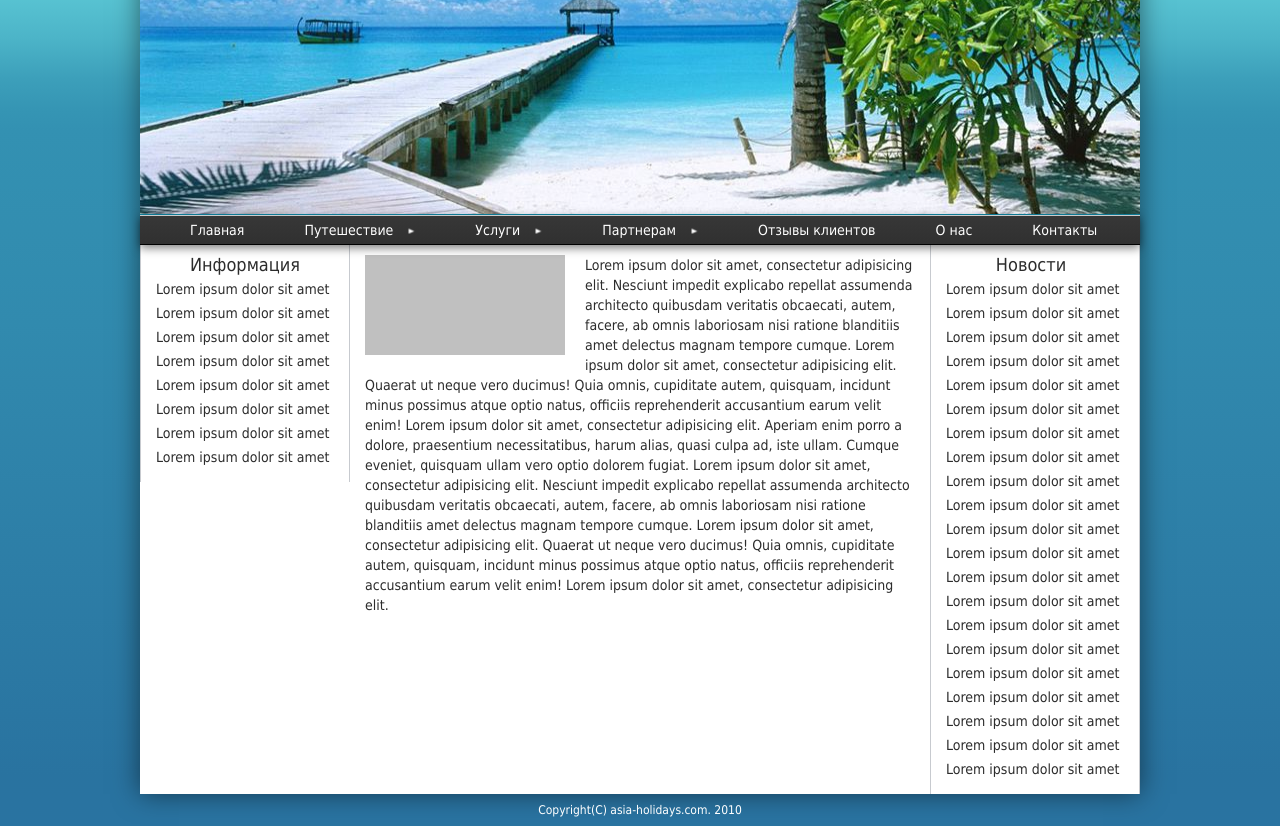
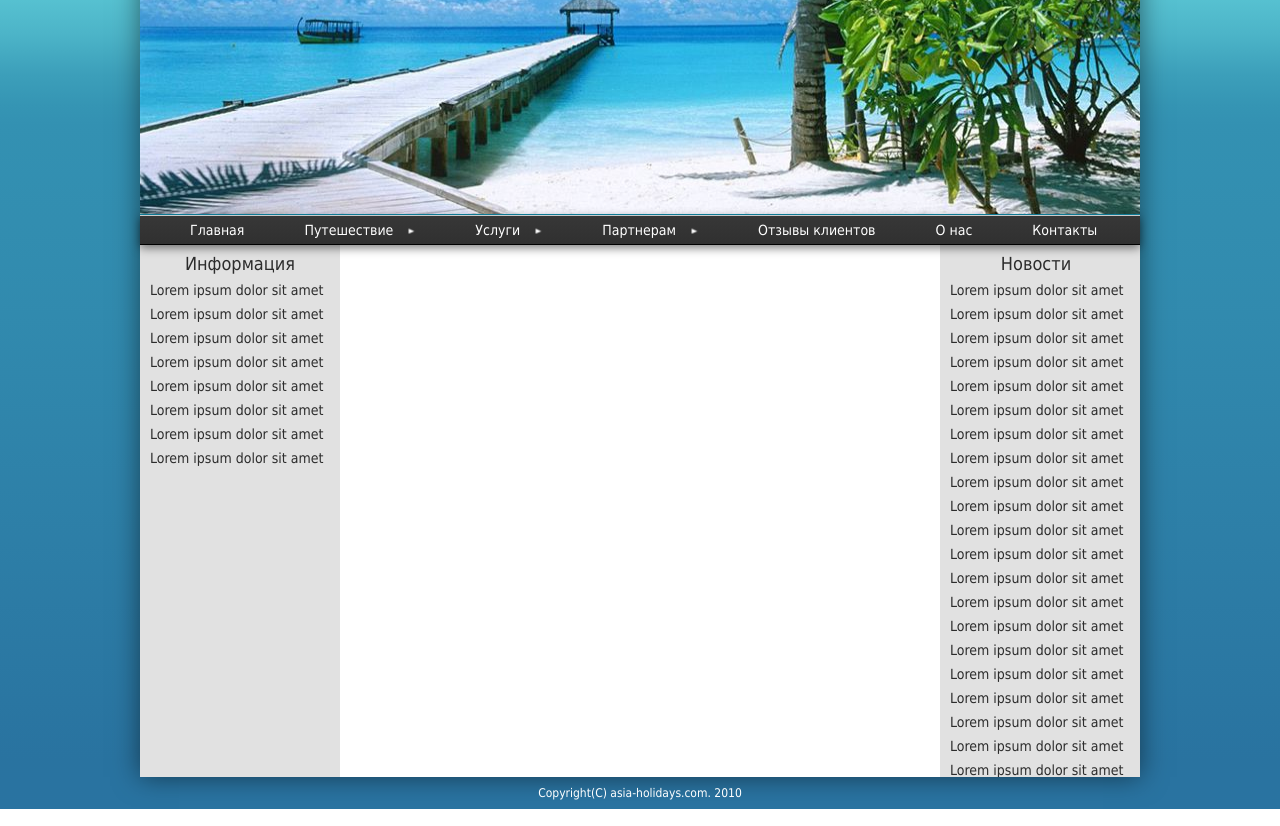
Before and after one commit to Gaydash/Gaydash.github.io, a plain HTML site: page Module4/index.html in a window 1280 px wide. Shown: the part 197-1023 px from the top of the page. Drawn offline with Linux system fonts and the light colour scheme.

Commit message:
block with same height

```diff
--- a/Module4/css/css.css
+++ b/Module4/css/css.css
@@ -1,7 +1,6 @@
 body{
     background-color: red;
     background: linear-gradient(to bottom, #318aa8 0%,#318aa8 3%,#77f0ff 3%,#48cde3 3%,#4fd1e5 5%,#6cdbea 7%,#88e3f0 9%,#ddf7fa 14%,#f3fcfe 17.6%,#ffffff 17.6%,#5ac6d4 17.6%,#58c3d2 19%,#4cb4c8 23%,#3c9fba 27%,#3595b4 30%,#3391b2 32%,#318aae 51%,#2973a0 95%,#2973a1 100%);
-/*    background-image: url(../img/homework4-preview.jpg);*/
     background-position: top center;
     background-repeat: no-repeat;
     color: #2c2c2c;
@@ -14,7 +13,6 @@ body{
     width: 1000px;
     box-shadow: 0 0 25px rgba(0,0,0,0.5);
     margin: 0 auto;
-/*    opacity: 0.7;*/
 }
 
 header{
@@ -163,7 +161,6 @@ header .contacts p a{
 }
 
 .container{
-/*    background-color: antiquewhite;*/
     background: url(../img/columns-bg.png) repeat-y;
     width: 1000px;
     line-height: 20px;
@@ -171,47 +168,55 @@ header .contacts p a{
     z-index: 1;
 }
 
-.container .info{
-    border-left: 1px solid #c7cacf;
-    border-right: 1px solid #c7cacf;
-    width: 178px;
-    padding: 10px 15px 15px 15px;
-    float: left;
+.fon {
+width: 1000px;
+overflow: hidden; /* чтобы лишнее обрезалось */
 }
 
+.info {
+width: 20%;
+float: left;
+background: #e1e1e1;
+padding-bottom: 20000px;
+margin-bottom: -20000px;
+
+}
 .info h1{
     text-align: center;
     font-size: 18px;
+    margin-top: 10px;
 }
 
 .info p{
-    margin-top: 4px;
+    margin-top: 10px;
+    margin-left: 10px;
 }
 
-.container .content{
-    background-color: white;
-    width: 550px;
-    padding: 10px 15px 15px 15px;
-/*    position: relative;*/
-    float: left;
+
+.content {
+width: 60%;
+float: left;
+padding-bottom: 20000px;
+margin-bottom: -20000px;
 }
-
-.container .news{
-    border-left: 1px solid #c7cacf;
-    border-right: 1px solid #c7cacf;
-    width: 178px;
-    padding: 10px 15px 15px 15px;
-    float: left;
+.news {
+width: 20%;
+float: right;;
+padding-bottom: 20000px;
+margin-bottom: -20000px;
+background: #e1e1e1;
 }
 
 .news h1{
     text-align: center;
     font-size: 18px;
     margin-left: -8px;
+    margin-top: 10px;
+
 }
-
 .news p{
-    margin-top: 4px;
+    margin-top: 10px;
+    margin-left: 10px;
 }
 
 .test{
@@ -220,7 +225,6 @@ header .contacts p a{
     width: 200px;
     margin: 0 20px 20px 0;
     float: left;
-/*    position: absolute;*/
 }
 
 footer{
--- a/Module4/index.html
+++ b/Module4/index.html
@@ -57,7 +57,7 @@
             <li><a href="">Контакты</a></li>
         </ul>
         </nav>
-        <div class="container clearfix">
+        <div class="fon">
             <div class="info">
                <h1>Информация</h1>
                 <p>Lorem ipsum dolor sit amet</p>
@@ -70,8 +70,7 @@
                 <p>Lorem ipsum dolor sit amet</p>
             </div>
             <div class="content">
-                <div class="test"></div>
-                <p>Lorem ipsum dolor sit amet, consectetur adipisicing elit. Nesciunt impedit explicabo repellat assumenda architecto quibusdam veritatis obcaecati, autem, facere, ab omnis laboriosam nisi ratione blanditiis amet delectus magnam tempore cumque. Lorem ipsum dolor sit amet, consectetur adipisicing elit. Quaerat ut neque vero ducimus! Quia omnis, cupiditate autem, quisquam, incidunt minus possimus atque optio natus, officiis reprehenderit accusantium earum velit enim! Lorem ipsum dolor sit amet, consectetur adipisicing elit. Aperiam enim porro a dolore, praesentium necessitatibus, harum alias, quasi culpa ad, iste ullam. Cumque eveniet, quisquam ullam vero optio dolorem fugiat. Lorem ipsum dolor sit amet, consectetur adipisicing elit. Nesciunt impedit explicabo repellat assumenda architecto quibusdam veritatis obcaecati, autem, facere, ab omnis laboriosam nisi ratione blanditiis amet delectus magnam tempore cumque. Lorem ipsum dolor sit amet, consectetur adipisicing elit. Quaerat ut neque vero ducimus! Quia omnis, cupiditate autem, quisquam, incidunt minus possimus atque optio natus, officiis reprehenderit accusantium earum velit enim! Lorem ipsum dolor sit amet, consectetur adipisicing elit.</p>
+                <p> </p>
             </div>
             <div class="news">
                 <h1>Новости</h1>
```
